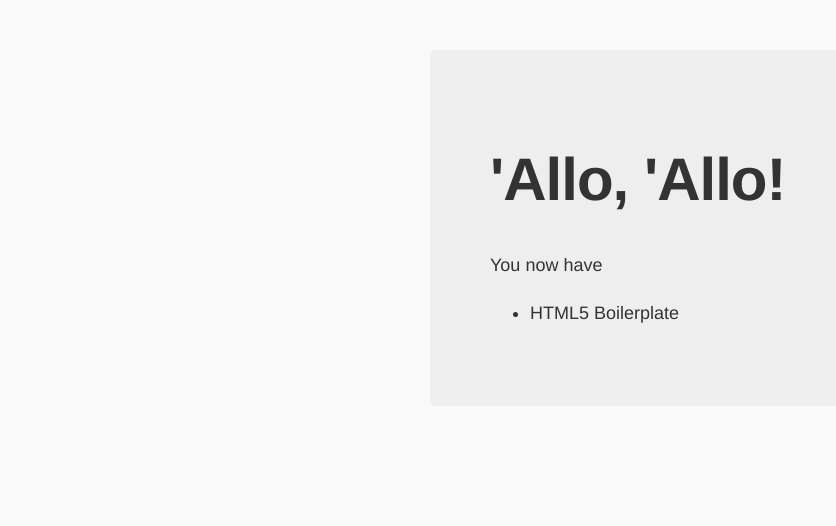
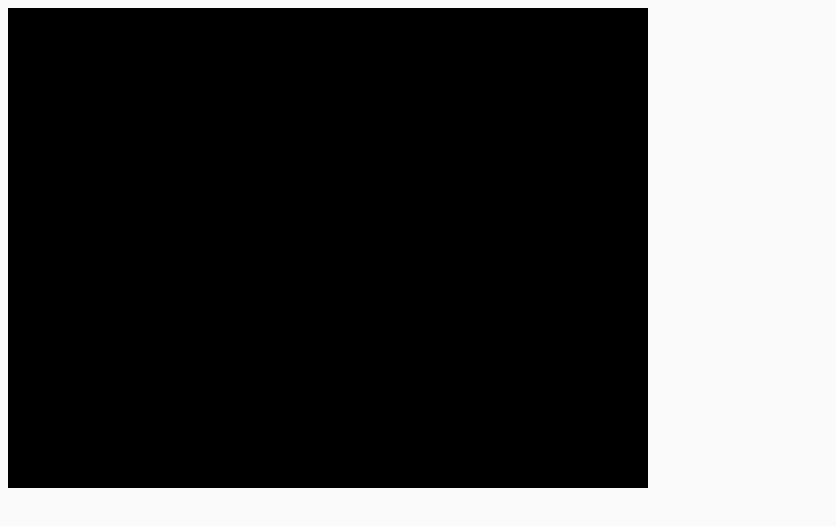
Before and after one commit to gruppjo/sae-webdev, a website: page lesson4Graphics/app/index.html in a window 1280 px wide. Shown: the whole page, without its empty margins (0-836 px from the left). Drawn offline with Linux system fonts and the light colour scheme; files that its build step writes are made by us from their sources.

Commit message:
webgl - mdn 1

```diff
--- a/lesson4Graphics/app/index.html
+++ b/lesson4Graphics/app/index.html
@@ -24,13 +24,11 @@
       <p class="browserupgrade">You are using an <strong>outdated</strong> browser. Please <a href="http://browsehappy.com/">upgrade your browser</a> to improve your experience.</p>
     <![endif]-->
 
-    <div class="hero-unit">
-      <h1>'Allo, 'Allo!</h1>
-      <p>You now have</p>
-      <ul>
-        <li>HTML5 Boilerplate</li>
-      </ul>
-    </div>
+    <body onload="start()">
+      <canvas id="glcanvas" width="640" height="480">
+        Your browser doesn't appear to support the HTML5 <code>&lt;canvas&gt;</code> element.
+      </canvas>
+    </body>
 
     <!-- Google Analytics: change UA-XXXXX-X to be your site's ID. -->
     <script>
--- a/lesson4Graphics/app/scripts/main.js
+++ b/lesson4Graphics/app/scripts/main.js
@@ -1 +1,32 @@
 console.log('\'Allo \'Allo!');
+
+var gl;
+
+function start () {
+  var canvas = document.getElementById('glcanvas');
+
+  gl = initWebGL(canvas); // Initialize the GL context
+
+  if (gl) {
+    gl.clearColor(0.0, 0.0, 0.0, 1.0); // set clear color to black, fully opaque
+    gl.enable(gl.DEPTH_TEST); // enable depth testing
+    gl.depthFunc(gl.LEQUAL);  // near things obscure far things
+    gl.clear(gl.COLOR_BUFFER_BIT | gl.DEPTH_BUFFER_BIT); // clear the color as well as the depth buffer
+  }
+};
+
+function initWebGL (canvas) {
+  gl = null;
+  try {
+    gl = canvas.getContext('webgl') || canvas.getContext('experimental-webgl');
+  }
+  catch (e) {
+    // If we don't have a GL context, give up now
+    if (!gl) {
+      window.alert('Unable to initialze WebGL. Your browser may not support it');
+      gl = null;
+    }
+  }
+
+  return gl;
+};
```
